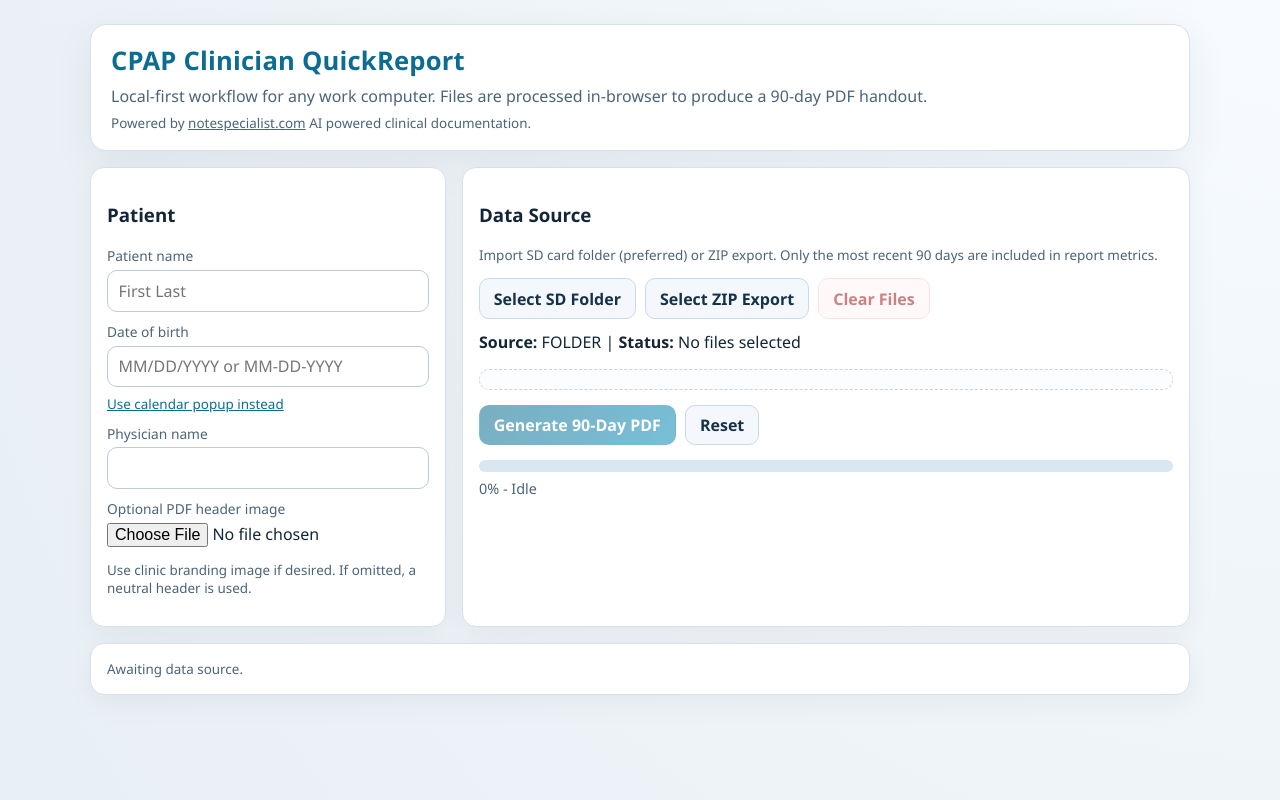
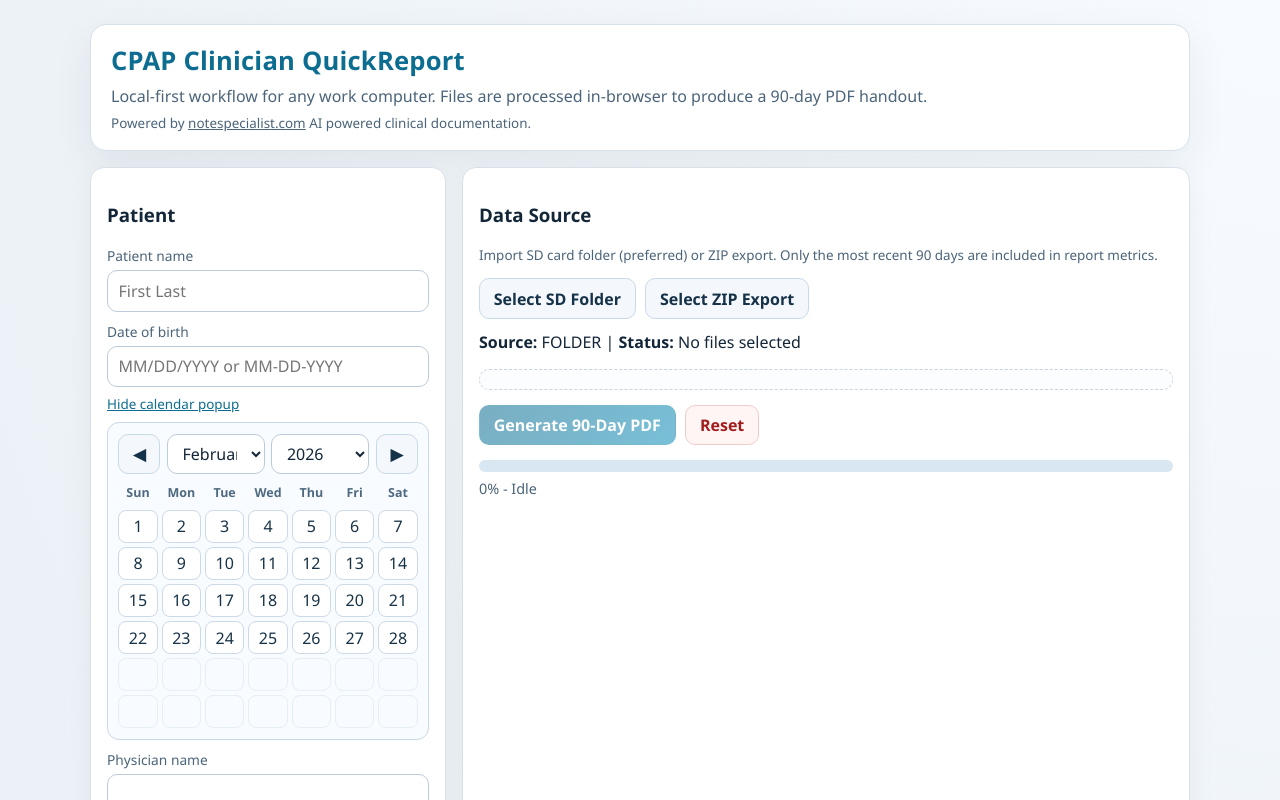
Before and after one commit to Cruxad0/CPAP-QuickReport, a Next.js app: page / in a window 1280 px wide. Both pictures are taken after a click on the button "Use calendar popup instead". Shown: the top 800 px of the page. Built offline with nearby package versions, Linux system fonts and the light colour scheme.

Commit message:
Add files via upload

```diff
--- a/app/globals.css
+++ b/app/globals.css
@@ -151,6 +151,76 @@ textarea {
   font-size: 0.84rem;
 }
 
+.calendar-panel {
+  margin-top: 0.55rem;
+  border: 1px solid #c8d8e6;
+  border-radius: 12px;
+  background: #f8fbff;
+  padding: 0.65rem;
+}
+
+.calendar-toolbar {
+  display: grid;
+  grid-template-columns: auto 1fr 1fr auto;
+  gap: 0.42rem;
+  align-items: center;
+}
+
+.calendar-select {
+  padding-top: 0.45rem;
+  padding-bottom: 0.45rem;
+}
+
+.btn-calendar-nav {
+  min-width: 40px;
+  padding: 0.48rem 0.6rem;
+}
+
+.calendar-grid {
+  margin-top: 0.52rem;
+  display: grid;
+  grid-template-columns: repeat(7, minmax(0, 1fr));
+  gap: 0.26rem;
+}
+
+.calendar-weekdays {
+  margin-top: 0.62rem;
+}
+
+.calendar-weekday {
+  text-align: center;
+  font-size: 0.78rem;
+  font-weight: 700;
+  color: #4f6a80;
+}
+
+.calendar-day {
+  border: 1px solid #ccdae8;
+  border-radius: 8px;
+  background: #fff;
+  color: #173246;
+  min-height: 33px;
+  cursor: pointer;
+}
+
+.calendar-day:hover:not(:disabled) {
+  border-color: #7ec3dc;
+  background: #f0fbff;
+}
+
+.calendar-day:disabled {
+  cursor: default;
+  border-color: #e6eef6;
+  background: #f8fbff;
+}
+
+.calendar-day-selected {
+  background: linear-gradient(135deg, var(--brand) 0%, var(--brand-2) 100%);
+  border-color: #0f7396;
+  color: #fff;
+  font-weight: 700;
+}
+
 .btn {
   border: 1px solid transparent;
   border-radius: 10px;
--- a/components/quick-report-app.tsx
+++ b/components/quick-report-app.tsx
@@ -5,6 +5,25 @@ import { useEffect, useMemo, useRef, useState } from "react";
 import { buildQuickReportMetrics } from "@/lib/parser";
 import { buildPdfReport } from "@/lib/pdf";
 import { DataSourceKind, ParseProgress, QuickReportMetrics, SourceFile } from "@/lib/types";
+
+const MONTH_LABELS = [
+  "January",
+  "February",
+  "March",
+  "April",
+  "May",
+  "June",
+  "July",
+  "August",
+  "September",
+  "October",
+  "November",
+  "December"
+];
+
+const WEEKDAY_LABELS = ["Sun", "Mon", "Tue", "Wed", "Thu", "Fri", "Sat"];
+const MIN_YEAR = 1900;
+const MAX_YEAR = 2100;
 
 function bytesToLabel(size: number): string {
   if (size > 1024 * 1024) return `${(size / (1024 * 1024)).toFixed(2)} MB`;
@@ -51,10 +70,35 @@ function normalizeDobInput(value: string): string | null {
   return null;
 }
 
-function isoToUsDate(isoDate: string): string {
+function parseIsoDate(isoDate: string): { year: number; month: number; day: number } | null {
   const m = /^(\d{4})-(\d{2})-(\d{2})$/.exec(isoDate);
-  if (!m) return isoDate;
-  return `${m[2]}/${m[3]}/${m[1]}`;
+  if (!m) return null;
+  const year = Number(m[1]);
+  const month = Number(m[2]);
+  const day = Number(m[3]);
+  if (!Number.isInteger(year) || !Number.isInteger(month) || !Number.isInteger(day)) return null;
+  return { year, month, day };
+}
+
+function toUsDate(year: number, month: number, day: number): string {
+  return `${String(month).padStart(2, "0")}/${String(day).padStart(2, "0")}/${String(year).padStart(4, "0")}`;
+}
+
+function daysInMonth(year: number, month: number): number {
+  return new Date(Date.UTC(year, month, 0)).getUTCDate();
+}
+
+function calendarCells(year: number, month: number): Array<number | null> {
+  const firstWeekday = new Date(Date.UTC(year, month - 1, 1)).getUTCDay();
+  const totalDays = daysInMonth(year, month);
+  const cells: Array<number | null> = [];
+
+  for (let i = 0; i < firstWeekday; i += 1) cells.push(null);
+  for (let d = 1; d <= totalDays; d += 1) cells.push(d);
+  while (cells.length % 7 !== 0) cells.push(null);
+  while (cells.length < 42) cells.push(null);
+
+  return cells;
 }
 
 async function fileToDataUrl(file: File): Promise<string> {
@@ -79,7 +123,7 @@ export function QuickReportApp() {
   const folderInputRef = useRef<HTMLInputElement>(null);
   const zipInputRef = useRef<HTMLInputElement>(null);
   const headerInputRef = useRef<HTMLInputElement>(null);
-  const calendarInputRef = useRef<HTMLInputElement>(null);
+  const sourceSelectionHandledRef = useRef(false);
 
   const [patientName, setPatientName] = useState("");
   const [dateOfBirthInput, setDateOfBirthInput] = useState("");
@@ -104,6 +148,9 @@ export function QuickReportApp() {
   const [errors, setErrors] = useState<string[]>([]);
   const [isSourceLoading, setIsSourceLoading] = useState(false);
   const [pendingSourceSelection, setPendingSourceSelection] = useState<"folder" | "zip" | null>(null);
+  const [showCalendarAlt, setShowCalendarAlt] = useState(false);
+  const [calendarMonth, setCalendarMonth] = useState<number>(new Date().getMonth() + 1);
+  const [calendarYear, setCalendarYear] = useState<number>(new Date().getFullYear());
 
   useEffect(() => {
     if (folderInputRef.current) {
@@ -125,6 +172,12 @@ export function QuickReportApp() {
   }, [sourceFiles]);
 
   const dateOfBirthIso = useMemo(() => normalizeDobInput(dateOfBirthInput), [dateOfBirthInput]);
+  const selectedDob = useMemo(() => (dateOfBirthIso ? parseIsoDate(dateOfBirthIso) : null), [dateOfBirthIso]);
+  const dobCalendarCells = useMemo(() => calendarCells(calendarYear, calendarMonth), [calendarMonth, calendarYear]);
+  const yearOptions = useMemo(
+    () => Array.from({ length: MAX_YEAR - MIN_YEAR + 1 }, (_, i) => MIN_YEAR + i),
+    []
+  );
 
   const canGenerate =
     patientName.trim().length > 1 &&
@@ -137,11 +190,13 @@ export function QuickReportApp() {
   const beginSourceSelection = (kind: "folder" | "zip") => {
     setPendingSourceSelection(kind);
     setIsSourceLoading(true);
+    sourceSelectionHandledRef.current = false;
 
     const onFocusBack = () => {
       setTimeout(() => {
         setPendingSourceSelection((current) => {
           if (current !== kind) return current;
+          if (sourceSelectionHandledRef.current) return null;
           setIsSourceLoading(false);
           return null;
         });
@@ -162,9 +217,11 @@ export function QuickReportApp() {
     }
     setPreviewEmbedUrl(null);
     setIsPreviewCollapsed(false);
+    setShowCalendarAlt(false);
   };
 
   const handleFolderSelection: React.ChangeEventHandler<HTMLInputElement> = async (event) => {
+    sourceSelectionHandledRef.current = true;
     setPendingSourceSelection(null);
     const files = Array.from(event.target.files ?? []);
     if (files.length === 0) {
@@ -230,6 +287,7 @@ export function QuickReportApp() {
   };
 
   const handleZipSelection: React.ChangeEventHandler<HTMLInputElement> = async (event) => {
+    sourceSelectionHandledRef.current = true;
     setPendingSourceSelection(null);
     const zipFile = event.target.files?.[0];
     if (!zipFile) {
@@ -330,7 +388,7 @@ export function QuickReportApp() {
       setStatus("ready");
       setStatusMessage("Report generated successfully. Review preview and export PDF.");
       setParseProgress({ phase: "done", detail: "Done", percent: 100 });
-      if (metrics.warnings.length > 0) setErrors(metrics.warnings);
+      setErrors([]);
     } catch (error) {
       const message = error instanceof Error ? error.message : "An unexpected error occurred.";
       setStatus("error");
@@ -356,13 +414,40 @@ export function QuickReportApp() {
   };
 
   const openCalendarPicker = () => {
-    const input = calendarInputRef.current;
-    if (!input) return;
-    if (typeof input.showPicker === "function") {
-      input.showPicker();
-    } else {
-      input.click();
+    setShowCalendarAlt((current) => {
+      const next = !current;
+      if (next) {
+        const seed = selectedDob ?? {
+          year: new Date().getFullYear(),
+          month: new Date().getMonth() + 1,
+          day: 1
+        };
+        setCalendarYear(seed.year);
+        setCalendarMonth(seed.month);
+      }
+      return next;
+    });
+  };
+
+  const moveCalendarMonth = (offset: number) => {
+    let nextMonth = calendarMonth + offset;
+    let nextYear = calendarYear;
+    while (nextMonth < 1) {
+      nextMonth += 12;
+      nextYear -= 1;
     }
+    while (nextMonth > 12) {
+      nextMonth -= 12;
+      nextYear += 1;
+    }
+    if (nextYear < MIN_YEAR || nextYear > MAX_YEAR) return;
+    setCalendarYear(nextYear);
+    setCalendarMonth(nextMonth);
+  };
+
+  const pickCalendarDate = (day: number) => {
+    setDateOfBirthInput(toUsDate(calendarYear, calendarMonth, day));
+    setShowCalendarAlt(false);
   };
 
   return (
@@ -412,18 +497,72 @@ export function QuickReportApp() {
             </p>
           ) : null}
           <button type="button" className="link-button" onClick={openCalendarPicker}>
-            Use calendar popup instead
+            {showCalendarAlt ? "Hide calendar popup" : "Use calendar popup instead"}
           </button>
-          <input
-            ref={calendarInputRef}
-            type="date"
-            style={{ position: "absolute", opacity: 0, pointerEvents: "none", width: 0, height: 0 }}
-            onChange={(e) => {
-              const iso = e.target.value;
-              if (!iso) return;
-              setDateOfBirthInput(isoToUsDate(iso));
-            }}
-          />
+          {showCalendarAlt ? (
+            <div className="calendar-panel" role="dialog" aria-label="Date of birth calendar picker">
+              <div className="calendar-toolbar">
+                <button type="button" className="btn btn-secondary btn-calendar-nav" onClick={() => moveCalendarMonth(-1)}>
+                  ◀
+                </button>
+                <select
+                  className="input calendar-select"
+                  value={calendarMonth}
+                  onChange={(e) => setCalendarMonth(Number(e.target.value))}
+                  aria-label="Select month"
+                >
+                  {MONTH_LABELS.map((monthLabel, idx) => (
+                    <option key={monthLabel} value={idx + 1}>
+                      {monthLabel}
+                    </option>
+                  ))}
+                </select>
+                <select
+                  className="input calendar-select"
+                  value={calendarYear}
+                  onChange={(e) => setCalendarYear(Number(e.target.value))}
+                  aria-label="Select year"
+                >
+                  {yearOptions.map((year) => (
+                    <option key={year} value={year}>
+                      {year}
+                    </option>
+                  ))}
+                </select>
+                <button type="button" className="btn btn-secondary btn-calendar-nav" onClick={() => moveCalendarMonth(1)}>
+                  ▶
+                </button>
+              </div>
+              <div className="calendar-grid calendar-weekdays">
+                {WEEKDAY_LABELS.map((weekday) => (
+                  <div key={weekday} className="calendar-weekday">
+                    {weekday}
+                  </div>
+                ))}
+              </div>
+              <div className="calendar-grid">
+                {dobCalendarCells.map((day, index) => {
+                  const selected =
+                    Boolean(day) &&
+                    selectedDob &&
+                    selectedDob.year === calendarYear &&
+                    selectedDob.month === calendarMonth &&
+                    selectedDob.day === day;
+                  return (
+                    <button
+                      key={`${calendarYear}-${calendarMonth}-${index}`}
+                      type="button"
+                      className={`calendar-day ${selected ? "calendar-day-selected" : ""}`}
+                      onClick={() => day && pickCalendarDate(day)}
+                      disabled={!day}
+                    >
+                      {day ?? ""}
+                    </button>
+                  );
+                })}
+              </div>
+            </div>
+          ) : null}
 
           <label htmlFor="physician" style={{ marginTop: 10 }}>
             Physician name
@@ -471,9 +610,6 @@ export function QuickReportApp() {
             >
               Select ZIP Export
             </button>
-            <button className="btn btn-danger" onClick={() => setSourceFiles([])} disabled={status === "working" || sourceFiles.length === 0}>
-              Clear Files
-            </button>
           </div>
 
           <input ref={folderInputRef} type="file" multiple onChange={handleFolderSelection} style={{ display: "none" }} />
@@ -499,7 +635,7 @@ export function QuickReportApp() {
               Generate 90-Day PDF
             </button>
             <button
-              className="btn btn-secondary"
+              className="btn btn-danger"
               onClick={() => {
                 resetResultState();
                 setSourceFiles([]);
@@ -526,27 +662,28 @@ export function QuickReportApp() {
         </article>
 
         <article className="card col-12">
-          <div className="actions" style={{ marginTop: 0 }}>
-            {status === "ready" ? <span className="badge badge-ok">Ready</span> : null}
-            {status === "working" ? <span className="badge badge-warn">Working</span> : null}
-            {status === "error" ? <span className="badge badge-error">Error</span> : null}
-            <span className="subtle">{statusMessage}</span>
-          </div>
-
-          {errors.length > 0 ? (
+          {status === "ready" && report ? (
             <ul className="notes">
-              {errors.map((err) => (
-                <li key={err}>{err}</li>
-              ))}
+              <li>Report generated successfully. Review preview and export PDF.</li>
+              <li>
+                Selected loader and Date range: {report.selectedLoader} | {report.dateRangeStart} to {report.dateRangeEnd}
+              </li>
             </ul>
           ) : null}
 
-          {report ? (
-            <ul className="notes">
-              <li>Date range: {report.dateRangeStart} to {report.dateRangeEnd}</li>
-              <li>Days with data: {report.daysWithData} / {report.daysInWindow}</li>
-              <li>Compliance: {report.compliancePercent.toFixed(1)}%</li>
-            </ul>
+          {status === "error" ? (
+            <>
+              <p className="subtle" style={{ marginTop: 0, color: "#a11c1c" }}>
+                Report generation failed.
+              </p>
+              {errors.length > 0 ? (
+                <ul className="notes">
+                  {errors.map((err) => (
+                    <li key={err}>{err}</li>
+                  ))}
+                </ul>
+              ) : null}
+            </>
           ) : null}
         </article>
 
@@ -584,6 +721,32 @@ export function QuickReportApp() {
             )}
           </article>
         ) : null}
+
+        <article className="card col-12">
+          <h3>GNU/OSCAR Copyright and Distribution Notice</h3>
+          <ul className="notes">
+            <li>
+              This app contains parser behavior derived from OSCAR (Open Source CPAP Analysis Reporter), which is GPLv3-licensed software.
+            </li>
+            <li>
+              Attribution from OSCAR repository materials: SleepyHead copyright (C) 2011-2018 Mark Watkins; portions of OSCAR copyright (C) 2019-2022 The OSCAR Team.
+            </li>
+            <li>
+              Distribution requirement: if you distribute this app or modified versions that include GPL-covered OSCAR-derived code, provide corresponding source code and preserve GPLv3 terms and attribution notices.
+            </li>
+            <li>No warranty: this software is provided without warranty, consistent with GNU GPL terms.</li>
+            <li>
+              References:{" "}
+              <a href="https://www.sleepfiles.com/OSCAR/" target="_blank" rel="noopener noreferrer">
+                OSCAR project
+              </a>
+              {" | "}
+              <a href="https://www.gnu.org/licenses/gpl-3.0.html" target="_blank" rel="noopener noreferrer">
+                GNU GPL v3 license text
+              </a>
+            </li>
+          </ul>
+        </article>
       </section>
     </main>
   );
--- a/lib/parser.ts
+++ b/lib/parser.ts
@@ -1264,6 +1264,7 @@ export async function buildQuickReportMetrics(request: ParseRequest): Promise<Qu
       hour: "numeric",
       minute: "2-digit"
     }),
+    selectedLoader: selectedLoader?.label ?? (likelyLoaders[0] ?? "Not detected"),
     patientName: patientName.trim(),
     dateOfBirth: formatDateHuman(dateOfBirthIso),
     physicianName: physicianName.trim(),
--- a/lib/types.ts
+++ b/lib/types.ts
@@ -31,6 +31,7 @@ export interface MachineSettings {
 export interface QuickReportMetrics {
   generatedAtIso: string;
   generatedAtDisplay: string;
+  selectedLoader: string;
   patientName: string;
   dateOfBirth: string;
   physicianName: string;
```
Also changed, not shown: 1 other file (tests, documents, lock files or other folders).
